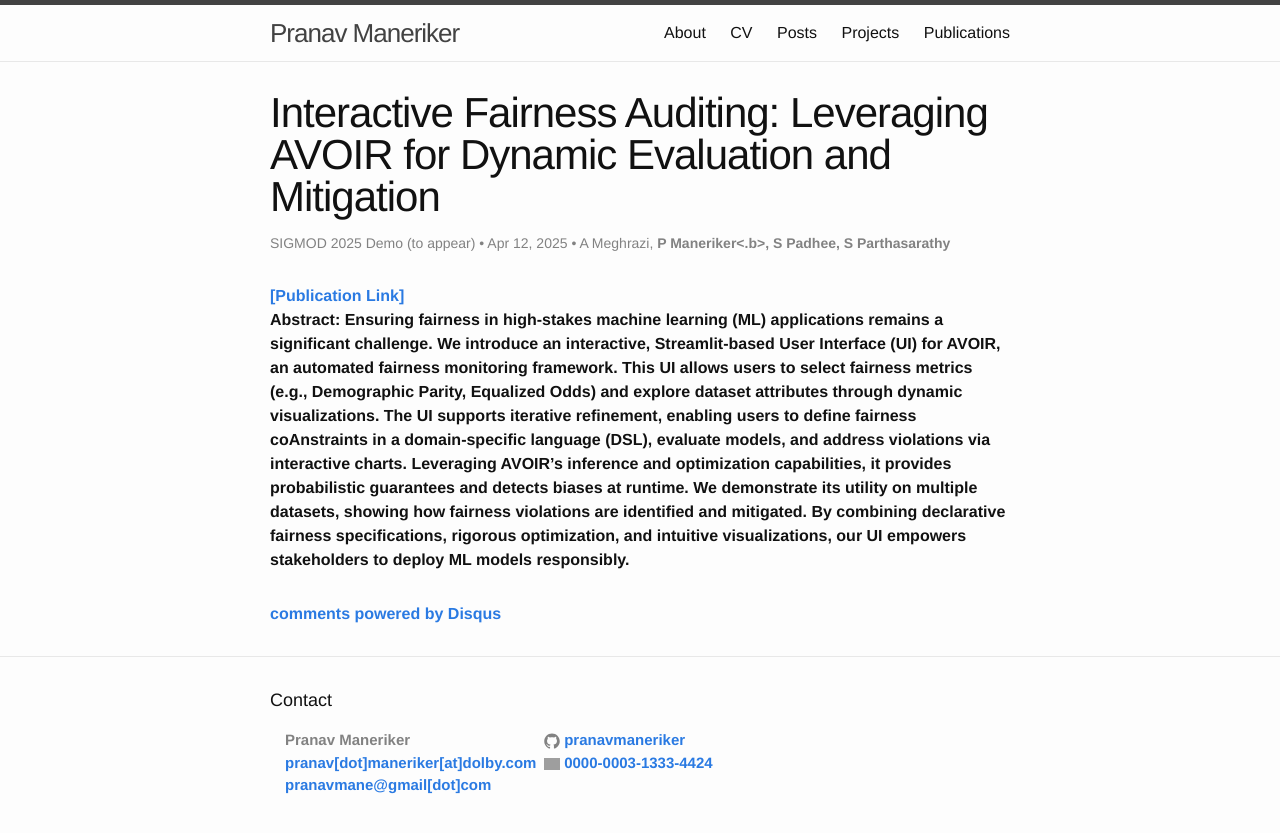
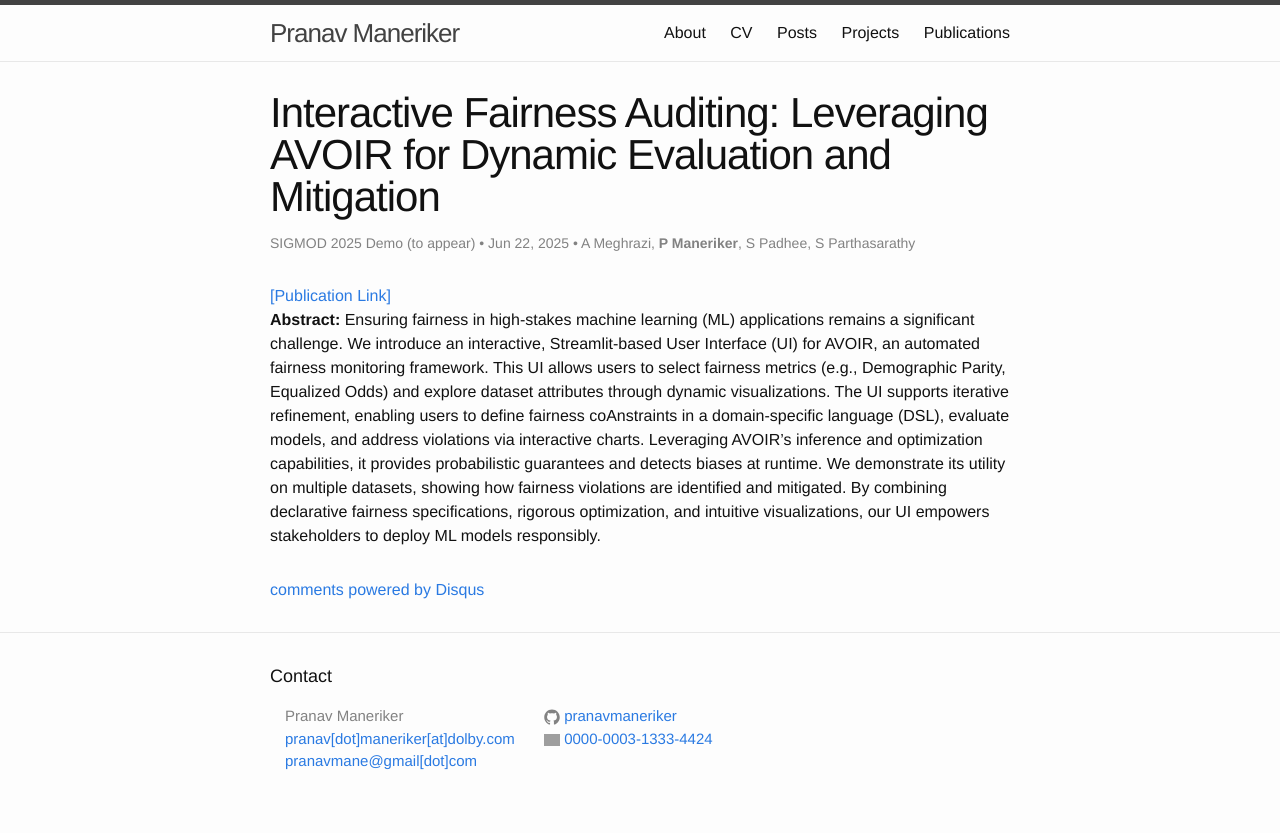
Before and after one commit to pranavmaneriker/pranavmaneriker.github.io, a Jekyll site: the page built from _publications/2025-06-22-avoir-sigmod-demo.md, in a window 1280 px wide. Shown: the top 833 px of the page. Built offline with Jekyll 4.4.1, drawn with Linux system fonts in a browser that asks for light colours; grey boxes are pictures that could not be loaded.

Commit message:
Bold fix

```diff
--- a/_publications/2025-04-12-avoir-sigmod-demo.md
+++ b/_publications/2025-06-22-avoir-sigmod-demo.md
@@ -1,10 +1,10 @@
 ---
 layout: paper
 title: "Interactive Fairness Auditing: Leveraging AVOIR for Dynamic Evaluation and Mitigation"
-date:   2025-04-12
+date:   2025-06-22
 categories: avoir demo
 comments: true
-authors: A Meghrazi, <b>P Maneriker<.b>, S Padhee, S Parthasarathy
+authors: A Meghrazi, <b>P Maneriker</b>, S Padhee, S Parthasarathy
 conf: SIGMOD 2025 Demo (to appear)
 link: https://doi.org/10.1145/3722212.3725108
 tags-main: avoir demo
```
